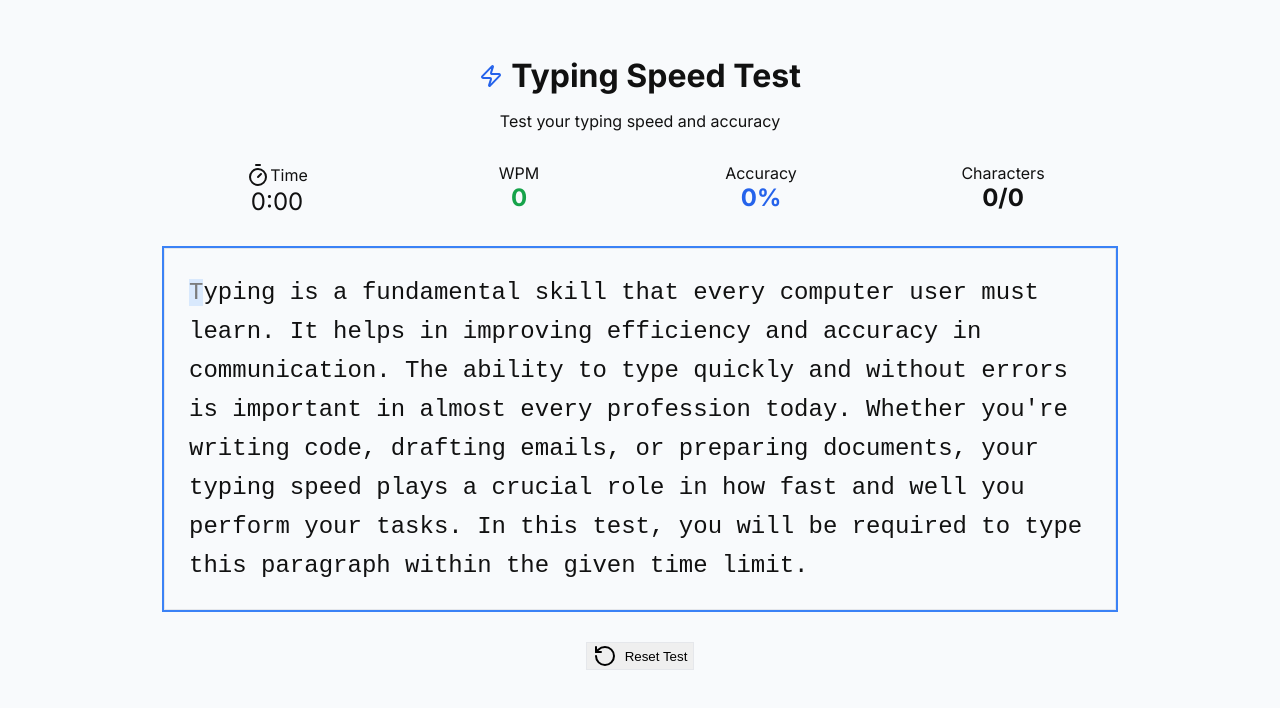
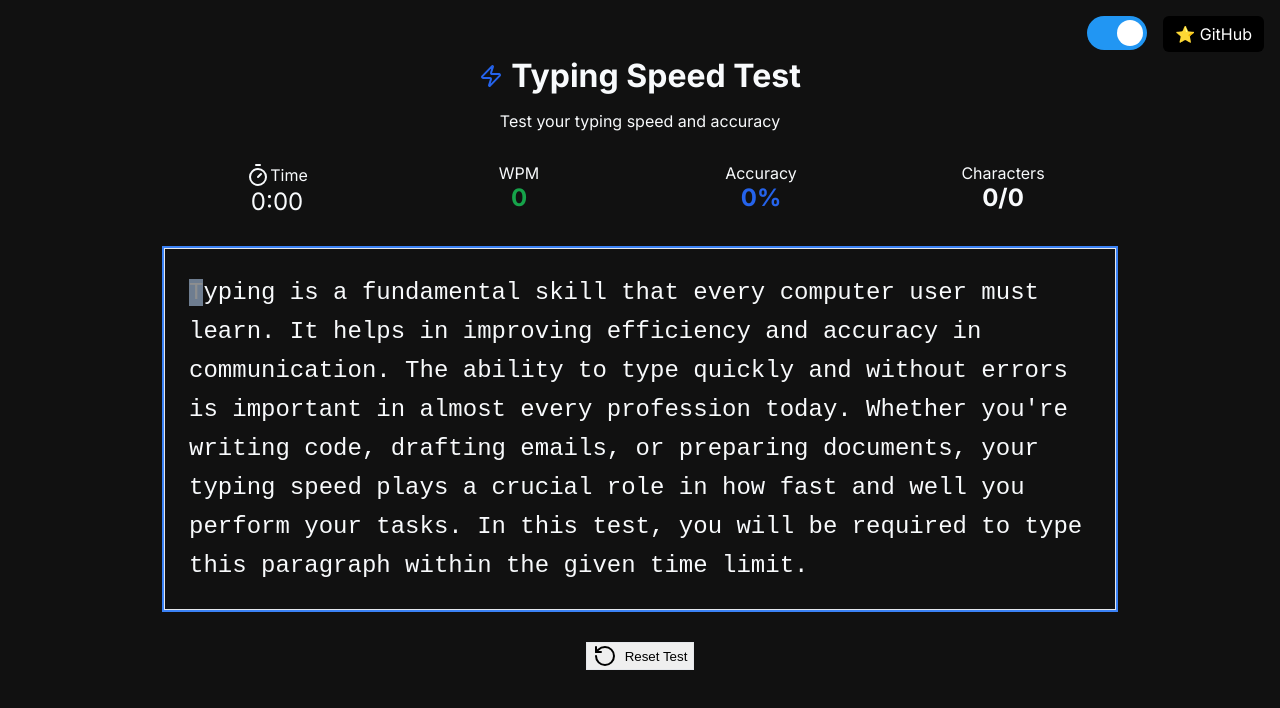
Before and after one commit to JustYuvaraj/TypingSpeedChecker, a plain HTML site: page index.html in a window 1280 px wide. Drawn offline with Linux system fonts and the light colour scheme.

Commit message:
improved ui

```diff
--- a/index.html
+++ b/index.html
@@ -11,10 +11,48 @@
       rel="stylesheet"
     />
 
-    <!--CSS -->
+    <!-- CSS -->
     <link rel="stylesheet" href="style.css" />
   </head>
   <body>
+    <div
+      style="
+        position: fixed;
+        top: 1rem;
+        right: 1rem;
+        display: flex;
+        gap: 1rem;
+        z-index: 50;
+      "
+    >
+      <!-- Toggle Button -->
+      <div >
+        <label class="switch">
+          <input id="toggle" type="checkbox" checked />
+          <span class="slider round"></span>
+        </label>
+      </div>
+
+      <!-- GitHub Button -->
+      <a
+        href="https://github.com/JustYuvaraj/TypingSpeedChecker"
+        target="_blank"
+        aria-label="View source on GitHub"
+        style="
+          display: inline-flex;
+          align-items: center;
+          justify-content: center;
+          padding: 8px 12px;
+          background: #000;
+          color: #fff;
+          text-decoration: none;
+          border-radius: 6px;
+        "
+      >
+        ⭐ GitHub
+      </a>
+    </div>
+
     <div class="min-h-screen bg-gray-100 flex items-center justify-center">
       <div class="container bg-white rounded-lg shadow-md p-8">
         <div class="min-h-screen bg-gray-100">
@@ -93,7 +131,6 @@
             </div>
 
             <!-- Typing Area -->
-
             <div
               id="typing-text"
               tabindex="0"
@@ -103,19 +140,33 @@
 
             <!-- Reset Button -->
             <div class="flex justify-center">
-  <button class="flex items-center gap-2 px-4 py-2 border border-gray-300 rounded hover:bg-gray-100">
-    <svg xmlns="http://www.w3.org/2000/svg" width="24" height="24" fill="none"
-         stroke="currentColor" stroke-width="2" stroke-linecap="round" stroke-linejoin="round"
-         class="lucide lucide-rotate-ccw w-4 h-4" aria-hidden="true">
-      <path d="M3 12a9 9 0 1 0 9-9 9.75 9.75 0 0 0-6.74 2.74L3 8"></path>
-      <path d="M3 3v5h5"></path>
-    </svg>
-    Reset Test
-  </button>
+              <button
+                class="flex items-center gap-2 px-4 py-2 border border-gray-300 rounded hover:bg-gray-100"
+              >
+                <svg
+                  xmlns="http://www.w3.org/2000/svg"
+                  width="24"
+                  height="24"
+                  fill="none"
+                  stroke="currentColor"
+                  stroke-width="2"
+                  stroke-linecap="round"
+                  stroke-linejoin="round"
+                  class="lucide lucide-rotate-ccw w-4 h-4"
+                  aria-hidden="true"
+                >
+                  <path
+                    d="M3 12a9 9 0 1 0 9-9 9.75 9.75 0 0 0-6.74 2.74L3 8"
+                  ></path>
+                  <path d="M3 3v5h5"></path>
+                </svg>
+                Reset Test
+              </button>
             </div>
-
           </div>
         </div>
+      </div>
+    </div>
 
     <script src="script.js"></script>
   </body>
--- a/script.js
+++ b/script.js
@@ -11,6 +11,22 @@ document.addEventListener("DOMContentLoaded", () => {
 
   // 🔧 Add flag to control typing permission
   let isTestActive = true;
+
+  // ✅ Add toggle for light/dark mode
+  const toggleCheckbox = document.querySelector("#toggle");
+
+  toggleCheckbox.addEventListener("change", () => {
+    const body = document.body;
+    if (toggleCheckbox.checked) {
+      // Light mode
+      body.style.backgroundColor = "#f8fafc";
+      body.style.color = "#111";
+    } else {
+      // Dark mode
+      body.style.backgroundColor = "#111";
+      body.style.color = "#f8fafc";
+    }
+  });
 
   function createTypingText() {
     paragraph.split("").forEach((char, index) => {
--- a/style.css
+++ b/style.css
@@ -5,8 +5,8 @@ body {
   font-family: "Inter", sans-serif;
   margin: 0;
   padding: 0;
-  background-color: #f8fafc;
-  color: #111;
+  background-color: #111;
+  color: #f8fafc;
 }
 
 h1,
@@ -16,6 +16,67 @@ h2 {
 
 #typing-text {
   user-select: none;
+}
+
+/* Toogle button */
+.switch {
+  position: relative;
+  display: inline-block;
+  width: 60px;
+  height: 34px;
+}
+
+.switch input {
+  opacity: 0;
+  width: 0;
+  height: 0;
+}
+
+.slider {
+  position: absolute;
+  cursor: pointer;
+  top: 0;
+  left: 0;
+  right: 0;
+  bottom: 0;
+  background-color: #ccc;
+  -webkit-transition: 0.4s;
+  transition: 0.4s;
+}
+
+.slider:before {
+  position: absolute;
+  content: "";
+  height: 26px;
+  width: 26px;
+  left: 4px;
+  bottom: 4px;
+  background-color: white;
+  -webkit-transition: 0.4s;
+  transition: 0.4s;
+}
+
+input:checked + .slider {
+  background-color: #2196f3;
+}
+
+input:focus + .slider {
+  box-shadow: 0 0 1px #2196f3;
+}
+
+input:checked + .slider:before {
+  -webkit-transform: translateX(26px);
+  -ms-transform: translateX(26px);
+  transform: translateX(26px);
+}
+
+/* Rounded sliders */
+.slider.round {
+  border-radius: 34px;
+}
+
+.slider.round:before {
+  border-radius: 50%;
 }
 
 /* ========================
```
